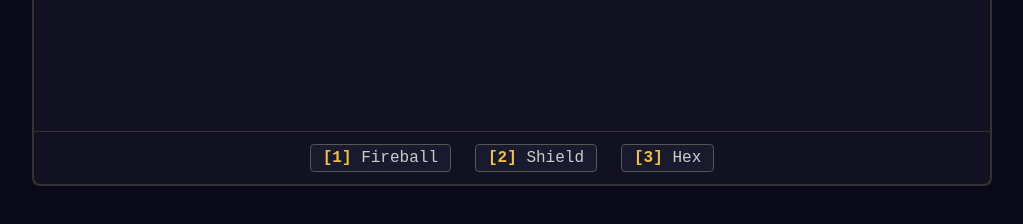
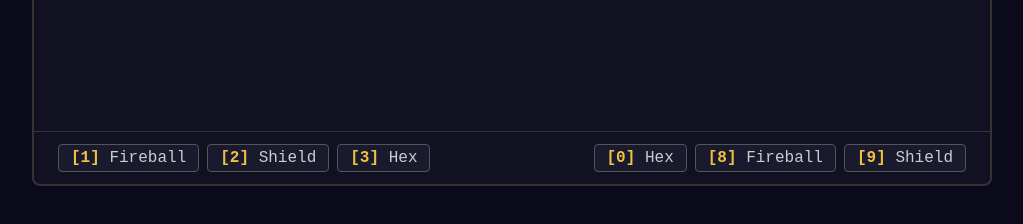
Before and after one commit to bsander/hackathon-game, a website: page mvp2/index.html in a window 1280 px wide. Shown: the part 464-688 px from the top of the page, without its empty margins (128-1151 px from the left). Drawn offline with Linux system fonts and the light colour scheme.

Commit message:
feat(mvp2): show both players' key controls simultaneously
Footer now has two hint groups — P1 (left) always shows keys 1/2/3,
P2 (right) always shows 8/9/0, each filtered to their available spells.
During defend phase the defender sees their shuffled map while the attacker
sees their own available spells.

Co-Authored-By: Claude Sonnet 4.6 <noreply@anthropic.com>

```diff
--- a/mvp2/bundle.js
+++ b/mvp2/bundle.js
@@ -109,11 +109,10 @@
   var $p2Role = document.getElementById("p2-role");
   var $p1Avatar = document.getElementById("p1-avatar");
   var $p2Avatar = document.getElementById("p2-avatar");
-  var $hints = [
-    document.getElementById("hint-0"),
-    document.getElementById("hint-1"),
-    document.getElementById("hint-2")
-  ];
+  var $hintsFor = {
+    1: [document.getElementById("hint-p1-0"), document.getElementById("hint-p1-1"), document.getElementById("hint-p1-2")],
+    2: [document.getElementById("hint-p2-0"), document.getElementById("hint-p2-1"), document.getElementById("hint-p2-2")]
+  };
   function clearTimer() {
     if (activeTimer !== null) {
       clearTimeout(activeTimer);
@@ -153,17 +152,21 @@
     atkRole.textContent = "attacker";
     defRole.textContent = "defender";
   }
-  function renderHints(keyMap) {
-    $hints.forEach((h) => {
+  function renderHints(player, keyMap) {
+    const hints = $hintsFor[player];
+    hints.forEach((h) => {
       h.innerHTML = "";
-      h.classList.remove("depleted");
     });
     const keys = Object.keys(keyMap);
     keys.forEach((k, i) => {
-      if ($hints[i]) {
-        $hints[i].innerHTML = `<span class="key">[${k}]</span> ${keyMap[k]}`;
+      if (hints[i]) {
+        hints[i].innerHTML = `<span class="key">[${k}]</span> ${keyMap[k]}`;
       }
     });
+  }
+  function renderBothHints(p1Map, p2Map) {
+    renderHints(1, p1Map);
+    renderHints(2, p2Map);
   }
   function renderHands() {
     for (const p of [1, 2]) {
@@ -254,9 +257,10 @@
         hideOverlay();
         renderRoles();
         renderPips();
-        $hints[0].innerHTML = '<span class="key">[1]</span> Fireball';
-        $hints[1].innerHTML = '<span class="key">[2]</span> Shield';
-        $hints[2].innerHTML = '<span class="key">[3]</span> Hex';
+        renderBothHints(
+          { "1": "Fireball", "2": "Shield", "3": "Hex" },
+          { "8": "Fireball", "9": "Shield", "0": "Hex" }
+        );
         break;
       case "ATTACK_PHASE": {
         attackSpell = null;
@@ -273,7 +277,12 @@
         $spellBanner.textContent = "";
         $phaseLabel.textContent = `PLAYER ${attacker} \u2014 ATTACK!`;
         const atkMap = filteredKeyMap(attacker, availableSpells(hands[attacker]));
-        renderHints(atkMap);
+        const defIdle = otherPlayer(attacker);
+        const defIdleMap = filteredKeyMap(defIdle, availableSpells(hands[defIdle]));
+        renderBothHints(
+          attacker === 1 ? atkMap : defIdleMap,
+          attacker === 2 ? atkMap : defIdleMap
+        );
         const duration = 3e3;
         startCountdownBar(duration);
         activeTimer = setTimeout(() => {
@@ -308,7 +317,11 @@
         });
         $spellBanner.textContent = `>>> ${attackSpell.toUpperCase()}! >>>`;
         $phaseLabel.textContent = `PLAYER ${def} \u2014 DEFEND!`;
-        renderHints(shuffledKeyMap);
+        const atkIdleMap = filteredKeyMap(attacker, availableSpells(hands[attacker]));
+        renderBothHints(
+          def === 2 ? atkIdleMap : shuffledKeyMap,
+          def === 1 ? atkIdleMap : shuffledKeyMap
+        );
         const duration = randBetween(1600, 2400);
         startCountdownBar(duration);
         activeTimer = setTimeout(() => {
--- a/mvp2/index.html
+++ b/mvp2/index.html
@@ -79,9 +79,16 @@
 
   <!-- Footer -->
   <div id="footer">
-    <span class="key-hint" id="hint-0"></span>
-    <span class="key-hint" id="hint-1"></span>
-    <span class="key-hint" id="hint-2"></span>
+    <div class="hint-group">
+      <span class="key-hint" id="hint-p1-0"></span>
+      <span class="key-hint" id="hint-p1-1"></span>
+      <span class="key-hint" id="hint-p1-2"></span>
+    </div>
+    <div class="hint-group">
+      <span class="key-hint" id="hint-p2-0"></span>
+      <span class="key-hint" id="hint-p2-1"></span>
+      <span class="key-hint" id="hint-p2-2"></span>
+    </div>
   </div>
 </div>
 
--- a/mvp2/style.css
+++ b/mvp2/style.css
@@ -1,9 +1,13 @@
-* { margin: 0; padding: 0; box-sizing: border-box; }
+* {
+  margin: 0;
+  padding: 0;
+  box-sizing: border-box;
+}
 
 body {
   background: #0a0a1a;
   color: #e0e0e0;
-  font-family: 'Courier New', monospace;
+  font-family: "Courier New", monospace;
   height: 100vh;
   display: flex;
   justify-content: center;
@@ -32,7 +36,9 @@ body {
   font-size: 16px;
 }
 
-#round-label { color: #888; }
+#round-label {
+  color: #888;
+}
 
 .score {
   display: flex;
@@ -40,7 +46,10 @@ body {
   gap: 6px;
 }
 
-.score-label { color: #aaa; font-size: 14px; }
+.score-label {
+  color: #aaa;
+  font-size: 14px;
+}
 
 .pip {
   width: 14px;
@@ -50,7 +59,10 @@ body {
   display: inline-block;
 }
 
-.pip.filled { background: #f0c040; border-color: #f0c040; }
+.pip.filled {
+  background: #f0c040;
+  border-color: #f0c040;
+}
 
 /* Arena */
 #arena {
@@ -115,13 +127,28 @@ body {
   transition: background 0.1s;
 }
 
-.player-col.attacker .avatar { border-color: #e04040; }
-.player-col.defender .avatar { border-color: #4080e0; }
+.player-col.attacker .avatar {
+  border-color: #e04040;
+}
+.player-col.defender .avatar {
+  border-color: #4080e0;
+}
 
-.player-name { font-size: 14px; color: #aaa; }
-.player-role { font-size: 12px; font-weight: bold; text-transform: uppercase; }
-.player-col.attacker .player-role { color: #e04040; }
-.player-col.defender .player-role { color: #4080e0; }
+.player-name {
+  font-size: 14px;
+  color: #aaa;
+}
+.player-role {
+  font-size: 12px;
+  font-weight: bold;
+  text-transform: uppercase;
+}
+.player-col.attacker .player-role {
+  color: #e04040;
+}
+.player-col.defender .player-role {
+  color: #4080e0;
+}
 
 /* Centre area */
 #centre {
@@ -188,7 +215,10 @@ body {
   transition: opacity 0.2s;
 }
 
-#overlay.visible { opacity: 1; pointer-events: auto; }
+#overlay.visible {
+  opacity: 1;
+  pointer-events: auto;
+}
 
 #overlay-text {
   font-size: 48px;
@@ -204,11 +234,15 @@ body {
 /* Footer */
 #footer {
   display: flex;
-  justify-content: center;
-  gap: 24px;
+  justify-content: space-between;
   padding: 12px 24px;
   border-top: 1px solid #333;
   font-size: 16px;
+}
+
+.hint-group {
+  display: flex;
+  gap: 8px;
 }
 
 .key-hint {
@@ -232,11 +266,17 @@ body {
 
 /* Hit flash animation */
 @keyframes flash-red {
-  0% { background: #e04040; }
-  100% { background: #1a1a2e; }
+  0% {
+    background: #e04040;
+  }
+  100% {
+    background: #1a1a2e;
+  }
 }
 
-.avatar.flash { animation: flash-red 0.4s ease-out; }
+.avatar.flash {
+  animation: flash-red 0.4s ease-out;
+}
 
 /* Paused overlay */
 #paused {
@@ -252,4 +292,6 @@ body {
   letter-spacing: 4px;
 }
 
-#paused.visible { display: flex; }
+#paused.visible {
+  display: flex;
+}
```
Also changed, not shown: mvp2/js/game.js (+29 -14 lines).
